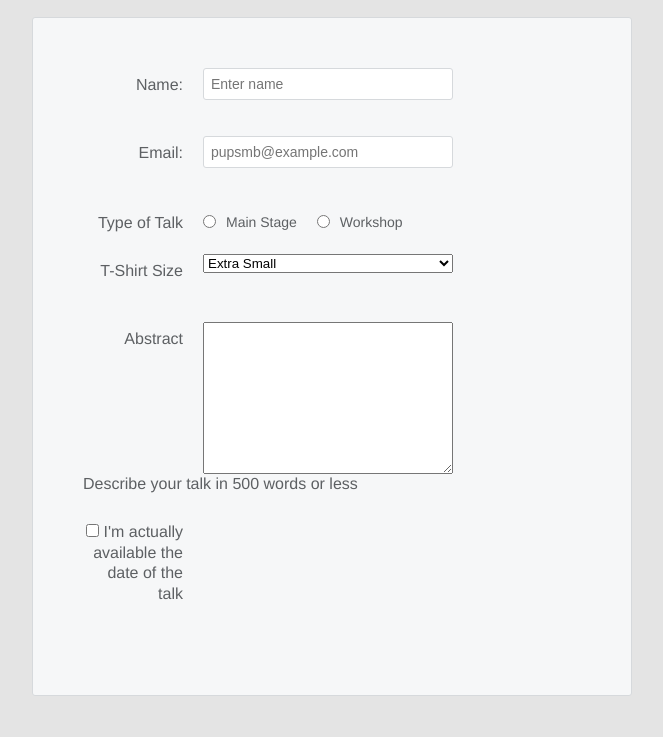
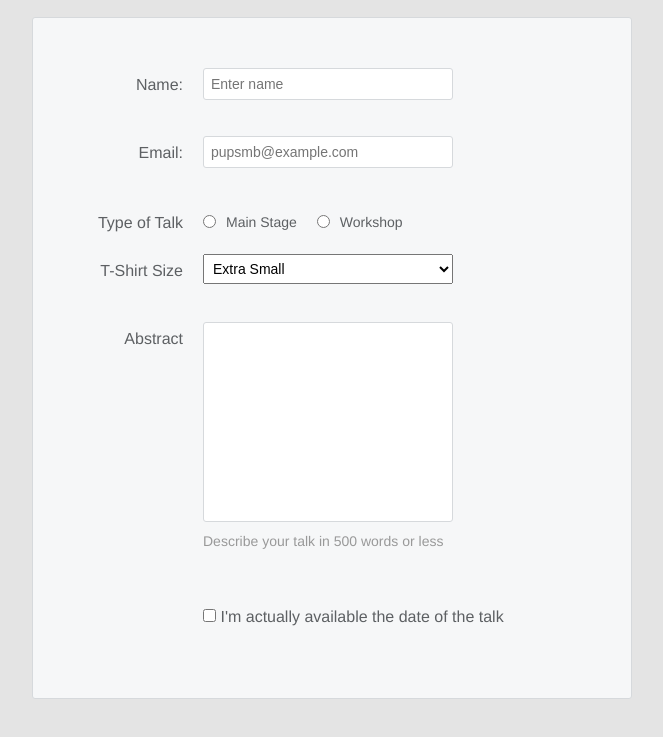
Before and after one commit to krl1403/Lavilla_HTML-FORMS, a plain HTML site: page speaker-submission.html in a window 1280 px wide. Shown: the part 205-942 px from the top of the page, without its empty margins (308-971 px from the left). Drawn offline with Linux system fonts and the light colour scheme.

Commit message:
added styles

```diff
--- a/styles.css
+++ b/styles.css
@@ -111,6 +111,38 @@ body {
   float: left;
 }
 
+/* Dropdown */
+.form-row select {
+  width: 100%;
+  padding: 5px;
+  font-size: 14px;
+  /*-webkit-appearance: none;*/
+}
+
+/* Textarea */
+.form-row textarea {
+  font-family: Helvetica, Arial, sans-serif;
+  font-size: 14px;
+
+  border: 1px solid #D6D9DC;
+  border-radius: 3px;
+
+  min-height: 200px;
+  margin-bottom: 10px;
+  padding: 7px;
+  resize: none;
+}
+
+.form-row .instructions {
+  color: #999999;
+  font-size: 14px;
+  margin-bottom: 30px;
+}
+
+.form-row .checkbox-label {
+  margin-bottom: 0;
+}
+
 @media only screen and (min-width: 700px)
 {
   .speaker-form-header,
@@ -148,4 +180,11 @@ body {
   .legacy-form-row legend {
     float: left;
   }
+  .form-row .instructions {
+    margin-left: 120px;
+  }
+  .form-row .checkbox-label {
+    margin-left: 120px;
+    width: auto;
+  }
 }
```
